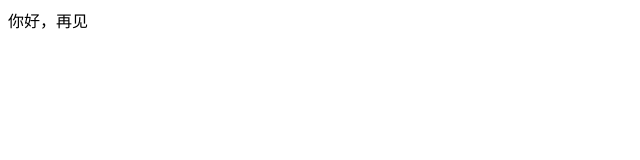
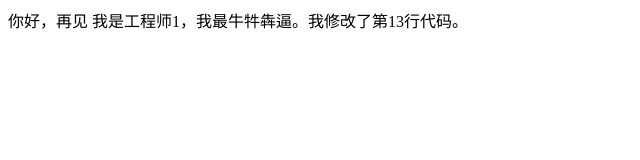
Before and after one commit to webwangzehua/1507B, a plain HTML site: page index.html in a window 1280 px wide. Shown: the whole page, without its empty margins (0-640 px from the left). Drawn offline with Linux system fonts and the light colour scheme.

Commit message:
工程师1修改

```diff
--- a/index.html
+++ b/index.html
@@ -9,7 +9,7 @@
 </head>
 
 <body>
-    你好，再见
+    你好，再见 我是工程师1，我最牛牪犇逼。我修改了第13行代码。
 </body>
 
 </html>
--- a/js1.js
+++ b/js1.js
@@ -0,0 +1 @@
+console.log("你好");
```
